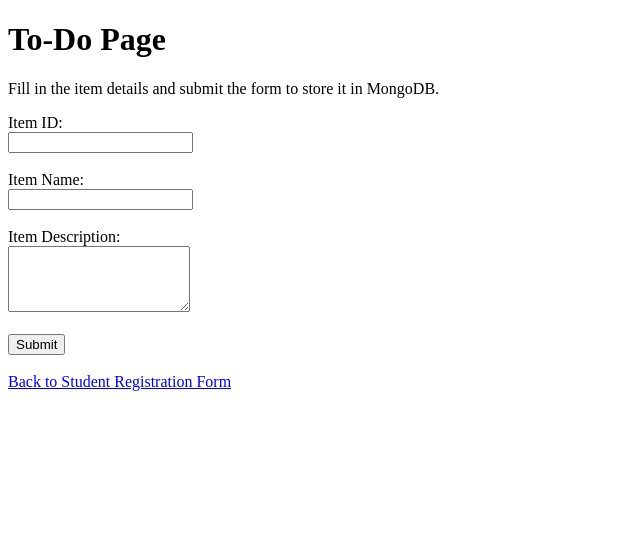
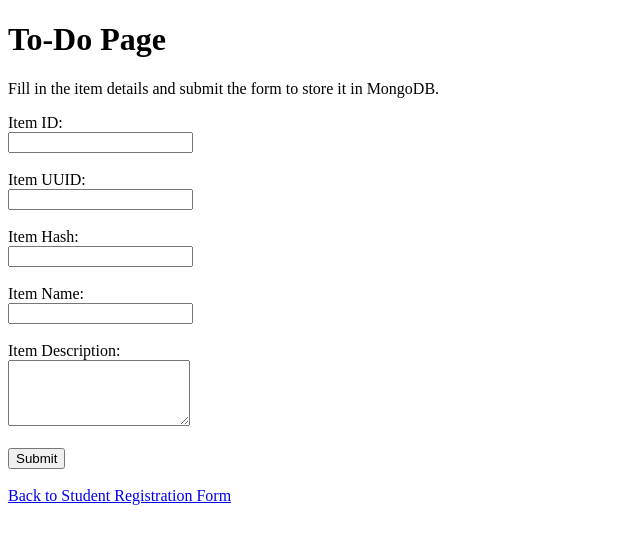
Before and after one commit to Bobooo404/Git_and_Github_Vaibhavnaik, a Flask app: page /todo in a window 1280 px wide. Shown: the top 544 px of the page, without its empty margins (0-640 px from the left). Run offline with Flask 3, Linux system fonts and the light colour scheme.

Commit message:
Re-commit staged To-Do form changes after soft reset to Item ID commit

```diff
--- a/app.py
+++ b/app.py
@@ -13,6 +13,7 @@ client = MongoClient(mongo_uri)
 
 db = client["flask_assignment"]
 students = db["students"]
+todo_items = db["todo_items"]
 
 
 @app.route("/api")
@@ -77,5 +78,37 @@ def success():
     return render_template("success.html")
 
 
+@app.route("/submittodoitem", methods=["POST"])
+def submittodoitem():
+    item_name = request.form.get("itemName")
+    item_description = request.form.get("itemDescription")
+
+    if not item_name or not item_description:
+        return jsonify({
+            "error": "Both itemName and itemDescription are required."
+        }), 400
+
+    try:
+        todo_item = {
+            "itemName": item_name,
+            "itemDescription": item_description
+        }
+
+        result = todo_items.insert_one(todo_item)
+
+        return jsonify({
+            "status": "success",
+            "message": "To-Do item stored in MongoDB.",
+            "_id": str(result.inserted_id),
+            "item": todo_item
+        }), 201
+
+    except Exception as error:
+        return jsonify({
+            "status": "failed",
+            "error": str(error)
+        }), 500
+
+
 if __name__ == "__main__":
     app.run(debug=True)
--- a/templates/todo.html
+++ b/templates/todo.html
@@ -29,6 +29,16 @@
         <input type="text" name="itemId" required>
         <br><br>
 
+        <label>Item UUID:</label>
+        <br>
+        <input type="text" name="itemUuid" required>
+        <br><br>
+
+        <label>Item Hash:</label>
+        <br>
+        <input type="text" name="itemHash" required>
+        <br><br>
+
         <label>Item Name:</label>
         <br>
         <input type="text" name="itemName" required>
```
